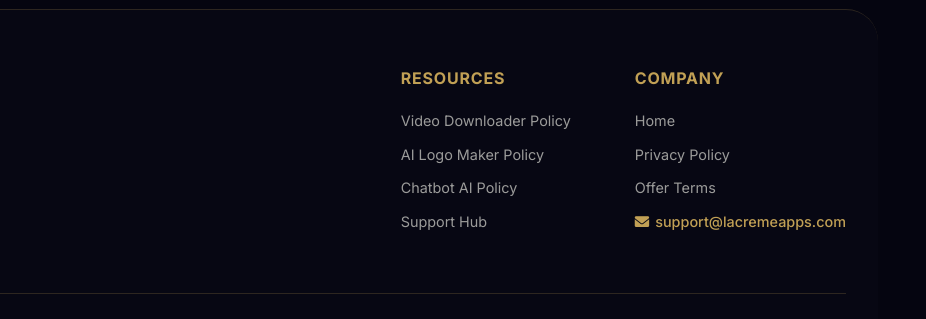
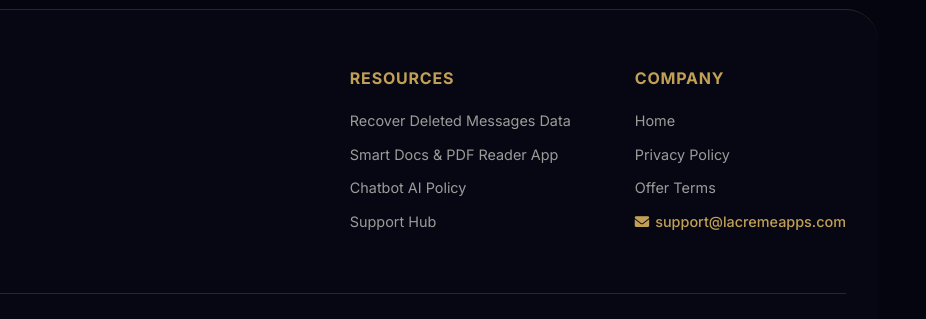
Before and after one commit to sameerirfangaba/La-Creme, a plain HTML site: page index.html in a window 1280 px wide. Shown: the part 1922-2241 px from the top of the page, 354-1280 px from the left. Drawn offline with nearby package versions, Linux system fonts and the light colour scheme; animation ran at ten frames a second.

Commit message:
Update footer links with new resource URLs

```diff
--- a/index.html
+++ b/index.html
@@ -736,8 +736,8 @@
                         <div class="footer-links">
                             <div class="footer-links-column">
                                 <h4>RESOURCES</h4>
-                                <a href="javascript:void(0)" class="policy-link">Video Downloader Policy</a>
-                                <a href="javascript:void(0)" class="policy-link">AI Logo Maker Policy</a>
+                                <a href="https://play.google.com/store/apps/details?id=com.recoverdeletedmessages.restore.media.files.save.status.app" class="policy-link">Recover Deleted Messages Data</a>
+                                <a href="https://play.google.com/store/apps/details?id=com.smart.docs.pdf.viewer.reader.app" class="policy-link">Smart Docs & PDF Reader App</a>
                                 <a href="javascript:void(0)" class="policy-link">Chatbot AI Policy</a>
                                 <a href="javascript:void(0)" class="policy-link">Support Hub</a>
                             </div>
```
